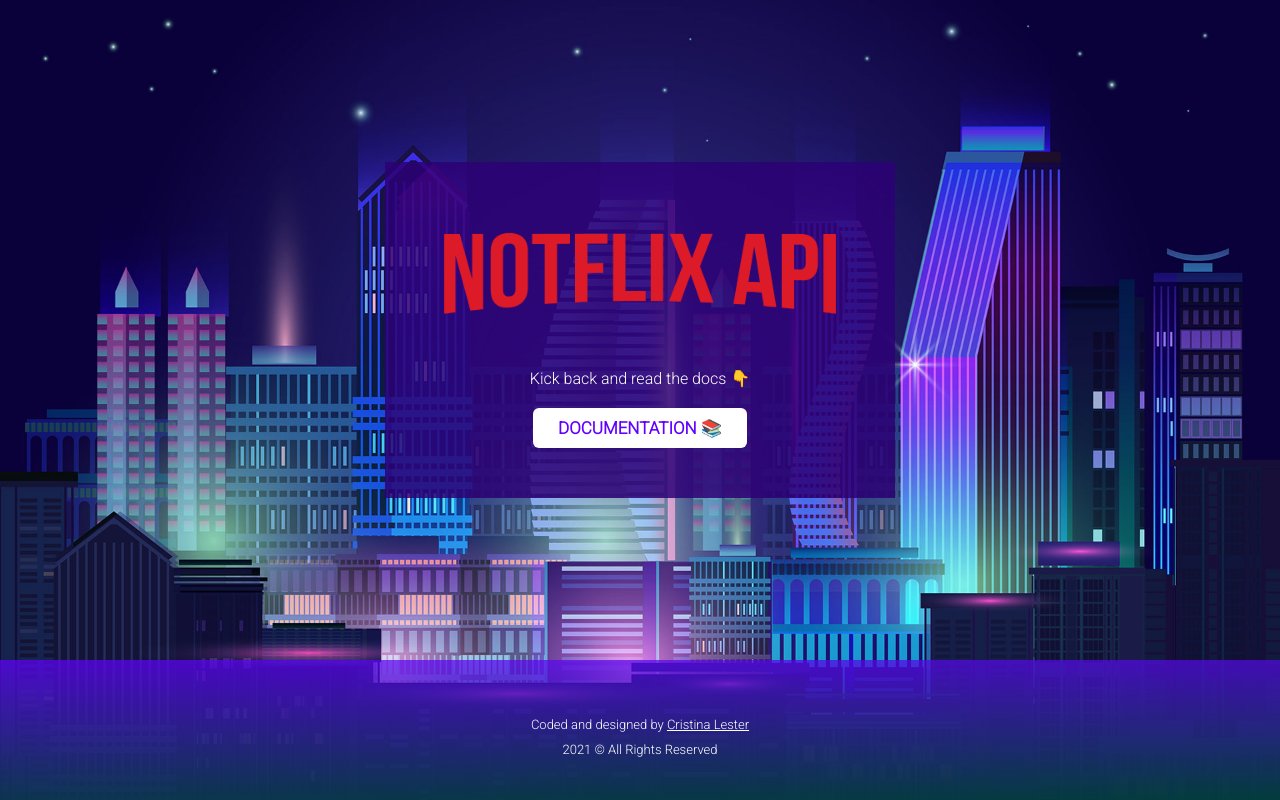
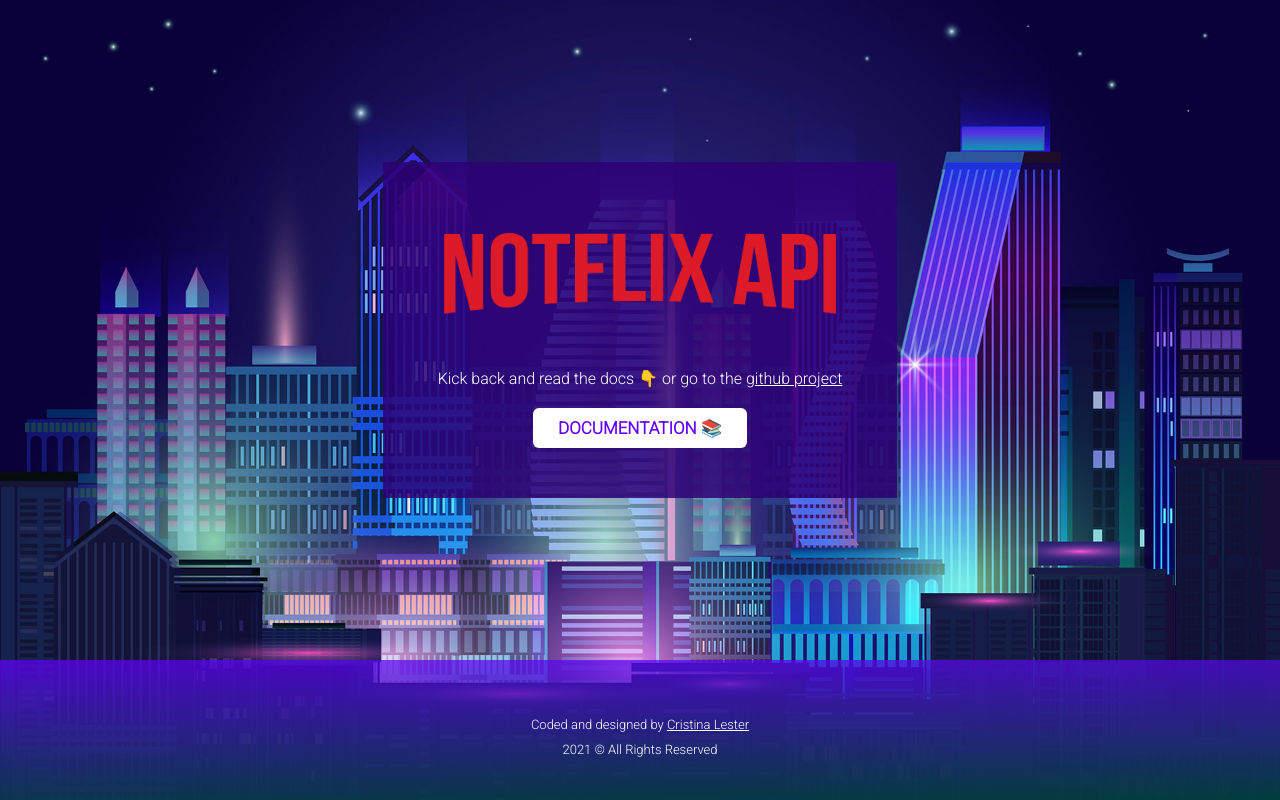
Before and after one commit to MichiyoYo/notflix-api, a website: page public/index.html in a window 1280 px wide. Drawn offline with Linux system fonts and the light colour scheme.

Commit message:
added github link

```diff
--- a/public/index.html
+++ b/public/index.html
@@ -25,7 +25,12 @@
         <h1>
           <img src="/img/notflixApiLogo.png" alt="NotFlix Api Logo" />
         </h1>
-        <p>Kick back and read the docs 👇</p>
+        <p>
+          Kick back and read the docs 👇 or go to the
+          <a href="https://github.com/MichiyoYo/notflix" target="_blank"
+            >github project</a
+          >
+        </p>
         <a href="/docs" class="btn block">Documentation 📚</a>
       </div>
     </main>
```
